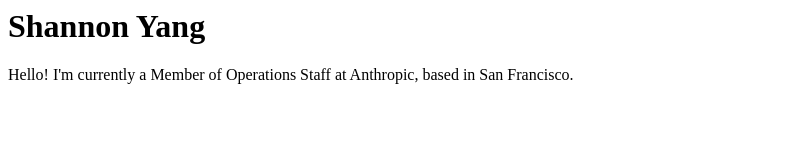
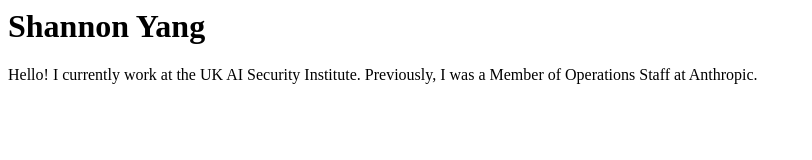
Before and after one commit to yangshannon/yangshannon.github.io, a plain HTML site: page index.html in a window 1280 px wide. Shown: the whole page, without its empty margins (0-812 px from the left). Drawn offline with Linux system fonts and the light colour scheme.

Commit message:
Update index.html

```diff
--- a/index.html
+++ b/index.html
@@ -2,7 +2,7 @@
 
 <body>
   <h1>Shannon Yang</h1>
-  <p>Hello! I'm currently a Member of Operations Staff at Anthropic, based in San Francisco.</p>
+  <p>Hello! I currently work at the UK AI Security Institute. Previously, I was a Member of Operations Staff at Anthropic.</p>
 </body>
 
 </html>
```
